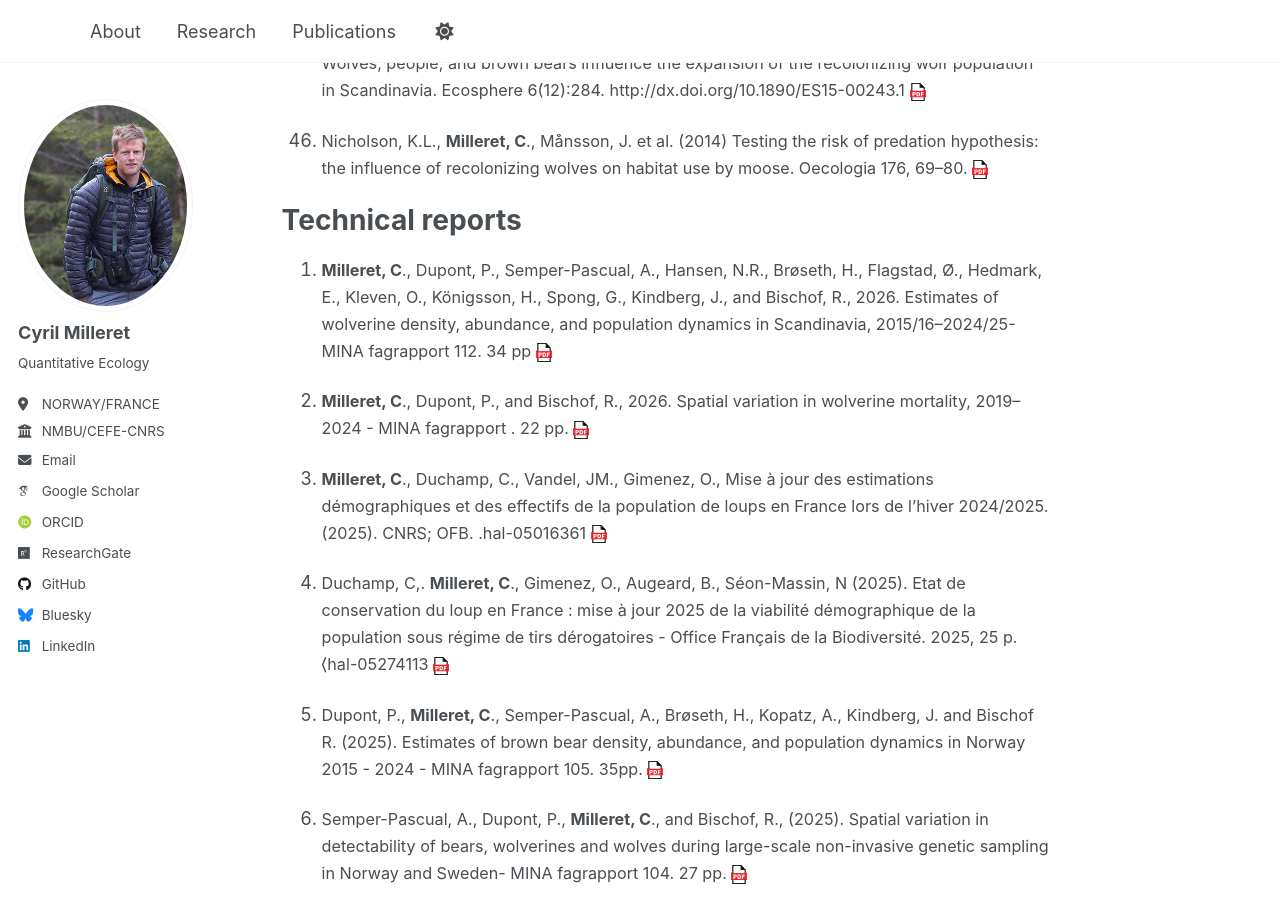
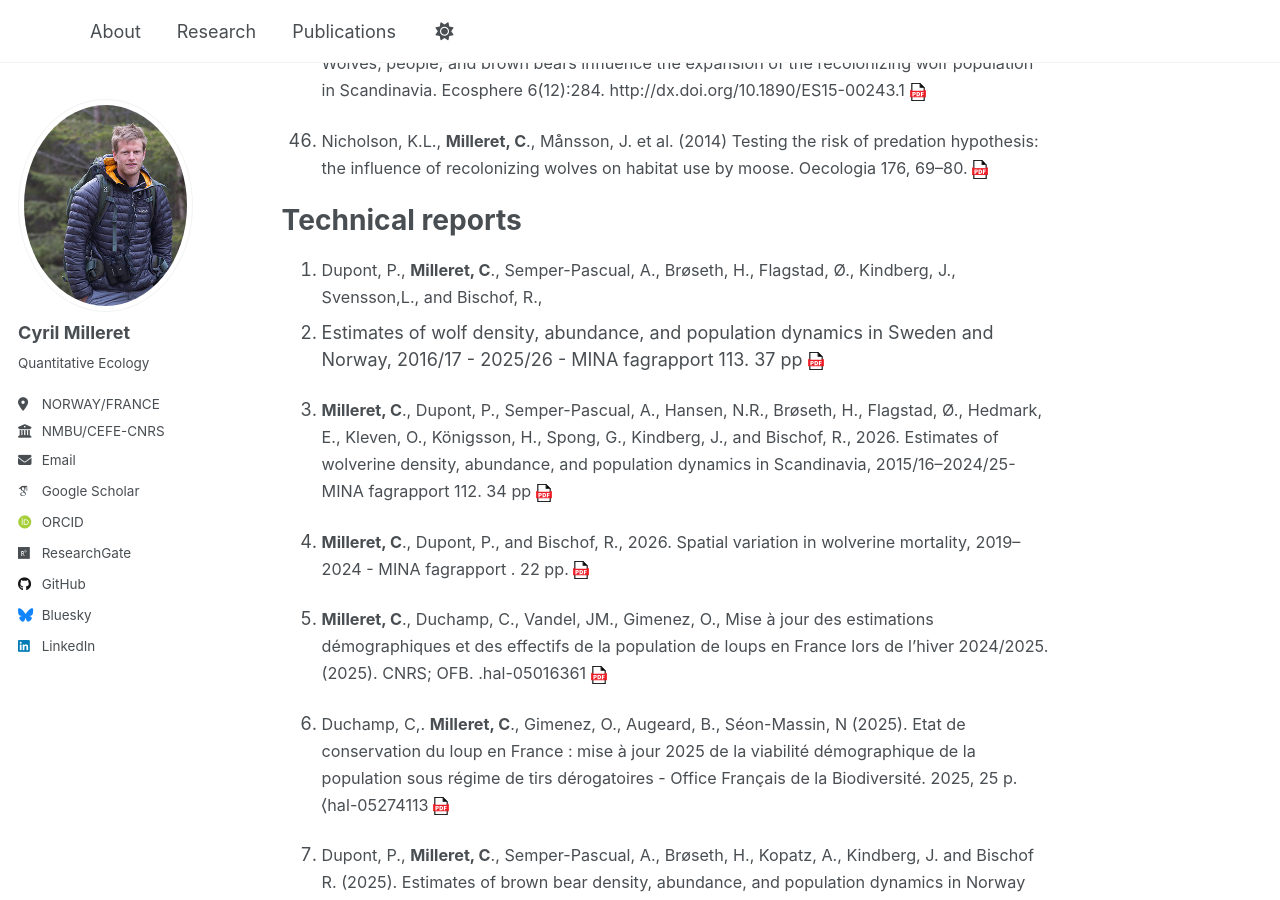
Before and after one commit to Cyril-Milleret/Cyril-Milleret.github.io, a Jekyll site: the page built from _pages/publication.md, in a window 1280 px wide and 900 px high, scrolled down 4649 px. Built offline with Jekyll 4.4.1, drawn with Linux system fonts in a browser that asks for light colours; some web fonts are replaced; a script that is not in the unit is left out.

Commit message:
update pubs

```diff
--- a/_pages/publication.md
+++ b/_pages/publication.md
@@ -247,6 +247,13 @@ Mapping sex-and age-structure reveals lonely males at the front in an expanding
 # Technical reports
 
 
+28.  <span style="font-size: 0.9em;"> Dupont, P., **Milleret, C**.,  Semper-Pascual, A., Brøseth, H., Flagstad, Ø., Kindberg, J., Svensson,L., and Bischof, R.,
+2026. Estimates of wolf density, abundance, and population dynamics in Sweden and Norway, 2016/17 - 2025/26 - MINA
+fagrapport 113. 37 pp <a href="https://www.researchgate.net/publication/406373173_Estimates_of_wolf_density_abundance_and_population_dynamics_in_Sweden_and_Norway_201617_-202526" target="_blank">
+  <img src="/images/PDF_icon.svg" alt="PDF" width="16" style="vertical-align: middle;">
+</a>
+
+
 27.  <span style="font-size: 0.9em;"> **Milleret, C**.,  Dupont, P., Semper-Pascual, A., Hansen, N.R., Brøseth, H., Flagstad, Ø., Hedmark, E.,
 Kleven, O., Königsson, H., Spong, G., Kindberg, J., and Bischof, R., 2026. Estimates of wolverine density, abundance, and population dynamics in Scandinavia, 2015/16–2024/25- MINA
 fagrapport 112. 34 pp <a href="https://static02.nmbu.no/mina/publikasjoner/mina_fagrapport/pdf/mif112.pdf" target="_blank">
```
